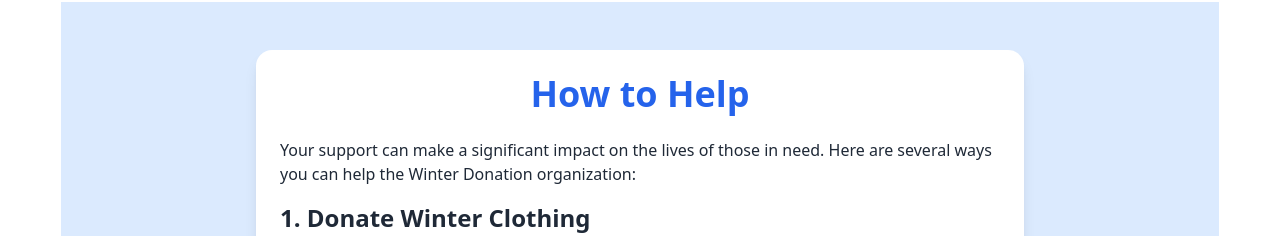
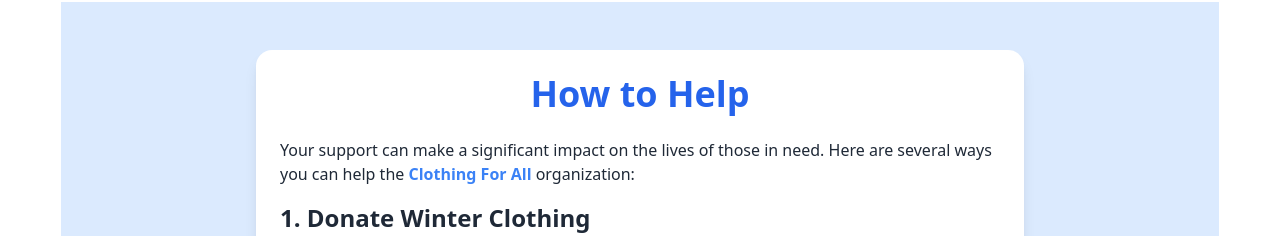
Before and after one commit to aka-azad/clothing-for-all, a React (Vite) app: page /how-to-help in a window 1280 px wide. Shown: the part 74-310 px from the top of the page. Built offline with nearby package versions, Linux system fonts and the light colour scheme; no server answers.

Commit message:
upgradwork Done

```diff
--- a/src/Pages/HowToHelp.jsx
+++ b/src/Pages/HowToHelp.jsx
@@ -7,7 +7,8 @@ const HowToHelp = () => {
         </h1>
         <p className="mb-4">
           Your support can make a significant impact on the lives of those in
-          need. Here are several ways you can help the Winter Donation
+          need. Here are several ways you can help the{" "}
+          <strong className="text-blue-500"> Clothing For All</strong>{" "}
           organization:
         </p>
 
```
